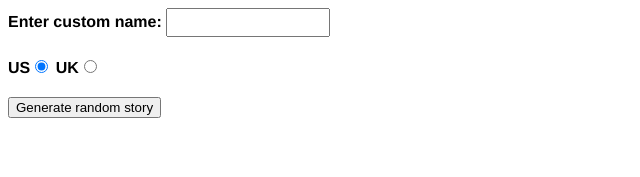
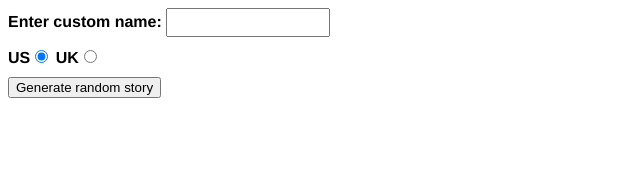
Before and after one commit to Alybeen/mdn, a plain HTML site: page index.html in a window 1280 px wide. Shown: the whole page, without its empty margins (0-640 px from the left). Drawn offline with Linux system fonts and the light colour scheme.

Commit message:
changement du padding en 10px

```diff
--- a/index.html
+++ b/index.html
@@ -20,7 +20,7 @@
     }
 
     div {
-      padding-bottom: 20px;
+      padding-bottom: 10px;
     }
 
     input[type="text"] {
```
